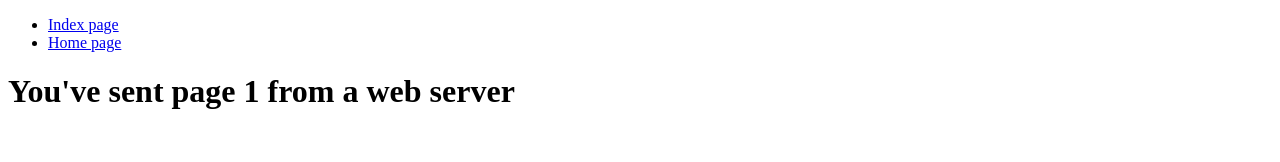
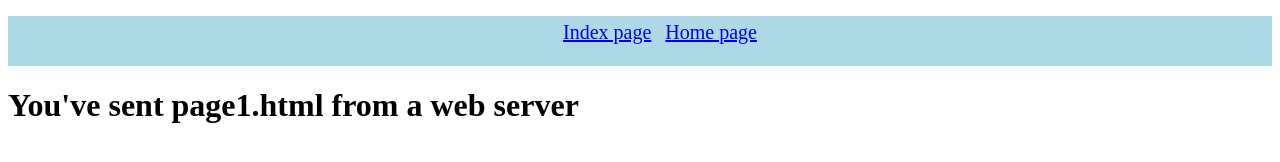
Before and after one commit to garethhough/staticWebServer, a website: page public/page1.html in a window 1280 px wide. Drawn offline with Linux system fonts and the light colour scheme.

Commit message:
Added some css to nav bar

```diff
--- a/public/page1.html
+++ b/public/page1.html
@@ -4,13 +4,18 @@
     <meta charset="UTF-8" />
     <meta http-equiv="X-UA-Compatible" content="IE=edge" />
     <meta name="viewport" content="width=device-width, initial-scale=1.0" />
+    <link rel="stylesheet" href="style.css">
     <title>Document</title>
   </head>
   <body>
-    <ul>
-      <li><a href="http://localhost:5001/static/index.html">Index page</a></li>
-      <li><a href="http://localhost:5001/static/home.html">Home page</a></li>
-    </ul>
-    <h1>You've sent page 1 from a web server</h1>
+    <nav>
+      <ul>
+        <li>
+          <a href="http://localhost:5001/static/index.html">Index page</a>
+        </li>
+        <li><a href="http://localhost:5001/static/home.html">Home page</a></li>
+      </ul>
+    </nav>
+    <h1>You've sent page1.html from a web server</h1>
   </body>
 </html>
--- /dev/null
+++ b/public/style.css
@@ -0,0 +1,12 @@
+nav {
+    background-color: lightblue;
+    height: 50px;
+    text-align: center;
+}
+
+li {
+    list-style: none;
+    display: inline-block;
+    margin: 5px;
+    font-size: 20px;
+}
```
Also changed, not shown: public/home.html (+7 -4 lines), public/index.html (+7 -4 lines).
